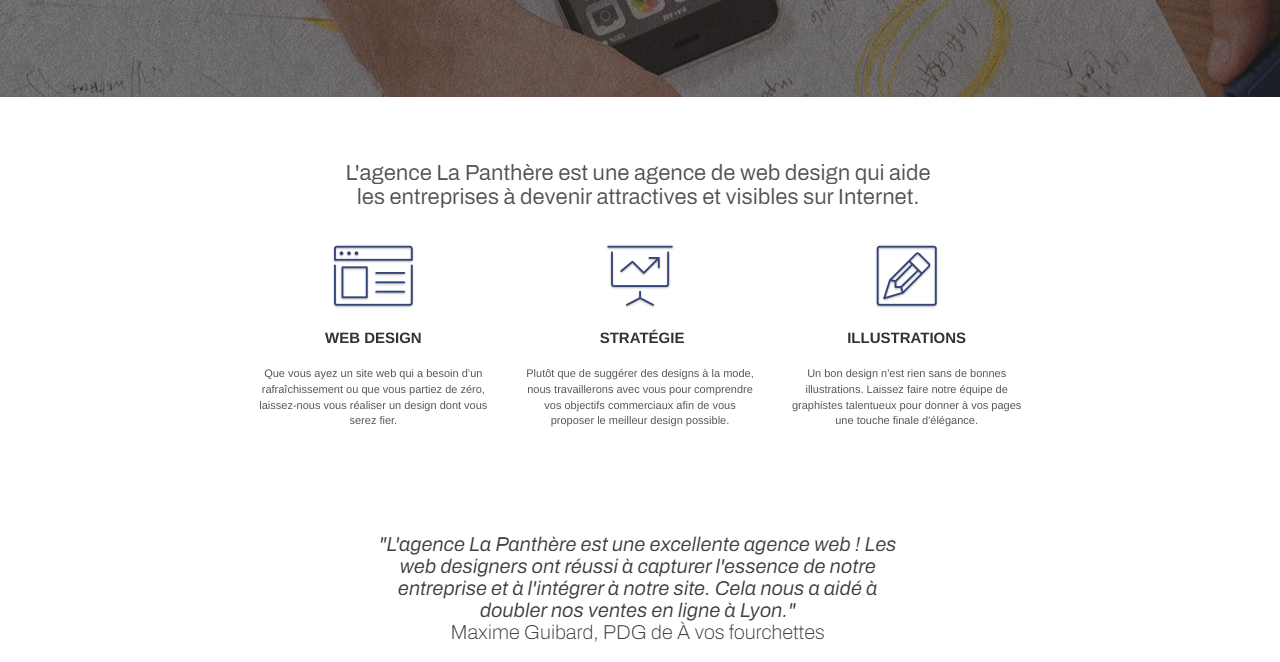
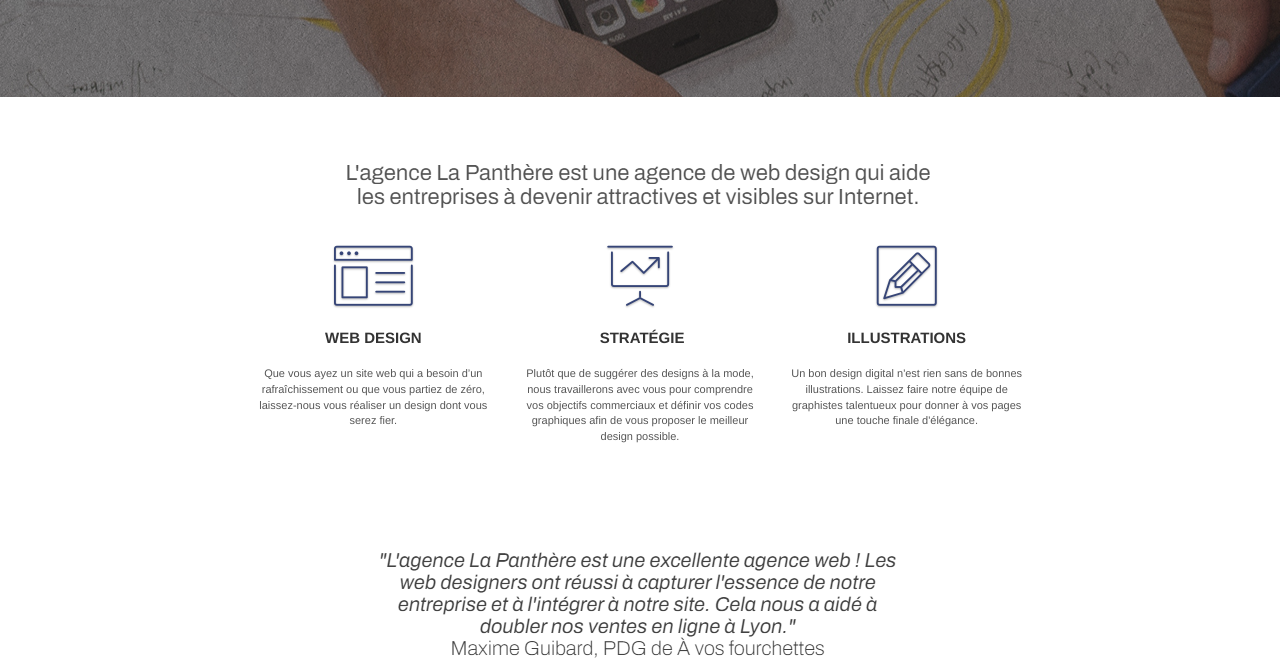
Before and after one commit to Neutheu/Agence_La_Panthere_V2, a plain HTML site: page index.html in a window 1280 px wide. Shown: the part 438-1100 px from the top of the page. Drawn offline with Linux system fonts and the light colour scheme.

Commit message:
1ère recommandation : insertion mots-clés d'opportunité

```diff
--- a/index.html
+++ b/index.html
@@ -107,7 +107,7 @@
 					&nbsp;Stratégie
 				</h3>
 				<p class="text-center ">
-					Plutôt que de suggérer des designs à la mode, nous travaillerons avec vous pour comprendre vos objectifs commerciaux afin de vous proposer le meilleur design possible.<br>
+					Plutôt que de suggérer des designs à la mode, nous travaillerons avec vous pour comprendre vos objectifs commerciaux et définir vos codes graphiques afin de vous proposer le meilleur design possible.<br>
 				</p>
 			</div>
 			<div class="col-sm-4">
@@ -118,7 +118,7 @@
 					Illustrations
 				</h3>
 				<p class="text-center ">
-					Un bon design n'est rien sans de bonnes illustrations. Laissez faire notre équipe de graphistes talentueux pour donner à vos pages une touche finale d'élégance.
+					Un bon design digital n'est rien sans de bonnes illustrations. Laissez faire notre équipe de graphistes talentueux pour donner à vos pages une touche finale d'élégance.
 				</p>
 			</div>
 		</div>
```
